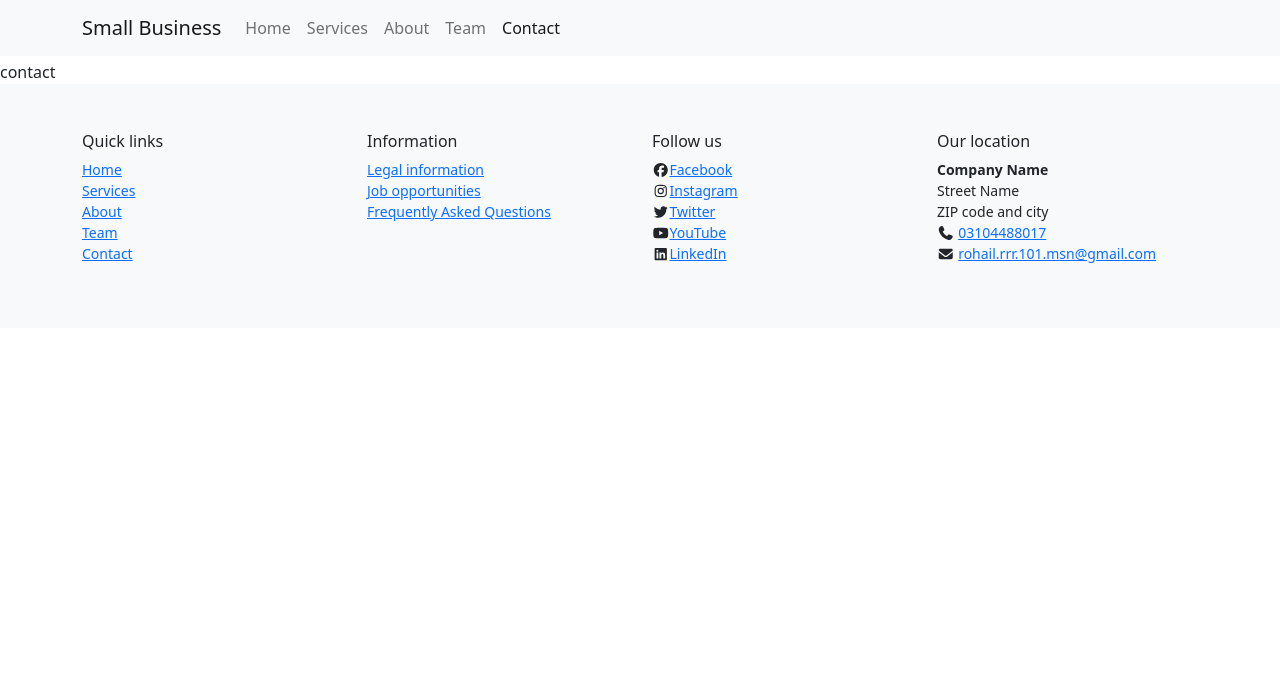
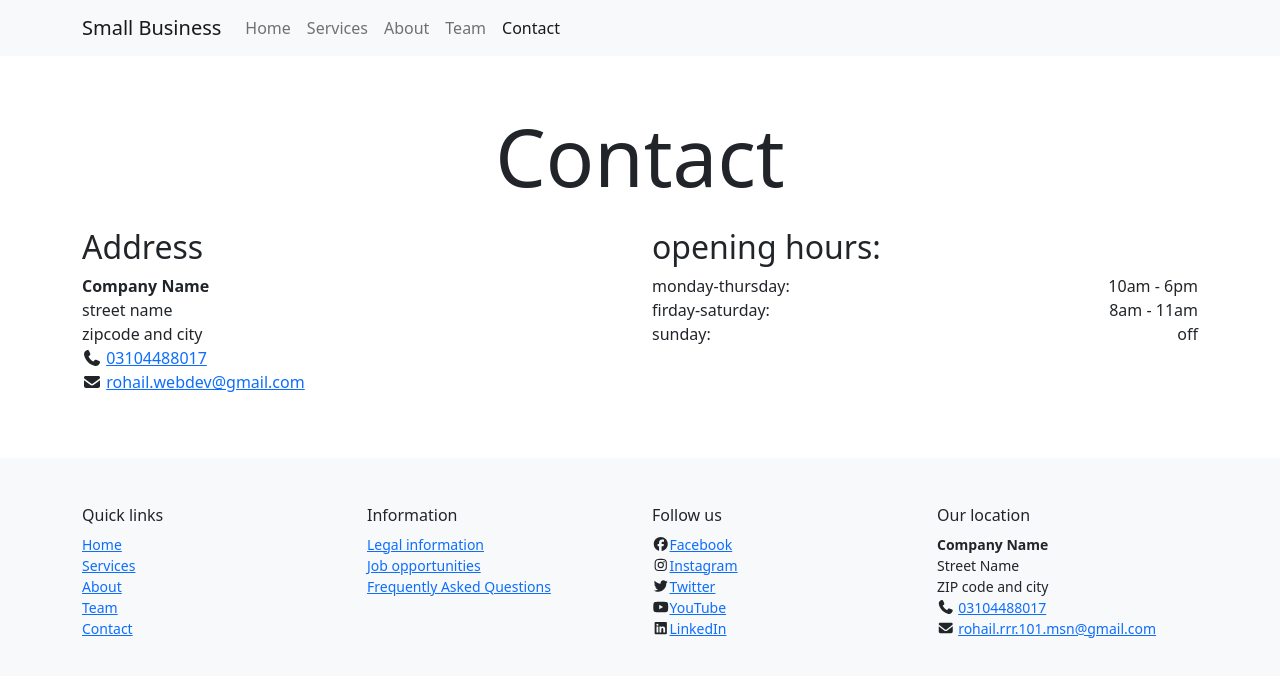
Before and after one commit to RohailAhmadKhan/smallbusinesswebsite, a plain HTML site: page contact.html in a window 1280 px wide. Drawn offline with Linux system fonts and the light colour scheme.

Commit message:
contact 2 sections are added in contact

```diff
--- a/contact.html
+++ b/contact.html
@@ -47,7 +47,35 @@
       </div>
     </nav>
 
-    <div>contact</div>
+    <div class="container my-3 my-sm-5">
+      <h1 class="text-center mb-sm-4 display-1">Contact</h1>
+      <div class="row">
+        <div class="col-12 col-md-6">
+          <h2>Address</h2>
+          <address>
+            <strong>Company Name</strong>
+            <br />
+            street name
+            <br />
+            zipcode and city
+            <br />
+            <i class="fas fa-fw fa-phone"></i>
+            <a href="tel:+923104488017">03104488017</a>
+            <br />
+            <i class="fas fa-fw fa-envelope"></i>
+            <a href="mailto:rohail.webdev@gamil.com">rohail.webdev@gmail.com</a>
+          </address>
+        </div>
+        <div class="col-12 col-md-6">
+          <h2>opening hours:</h2>
+          <p>
+            monday-thursday: <span class="float-end">10am - 6pm</span
+            ><br />firday-saturday: <span class="float-end">8am - 11am</span
+            ><br />sunday: <span class="float-end">off</span>
+          </p>
+        </div>
+      </div>
+    </div>
 
     <footer class="small bg-light">
       <div class="container py-3 py-sm-5">
```
